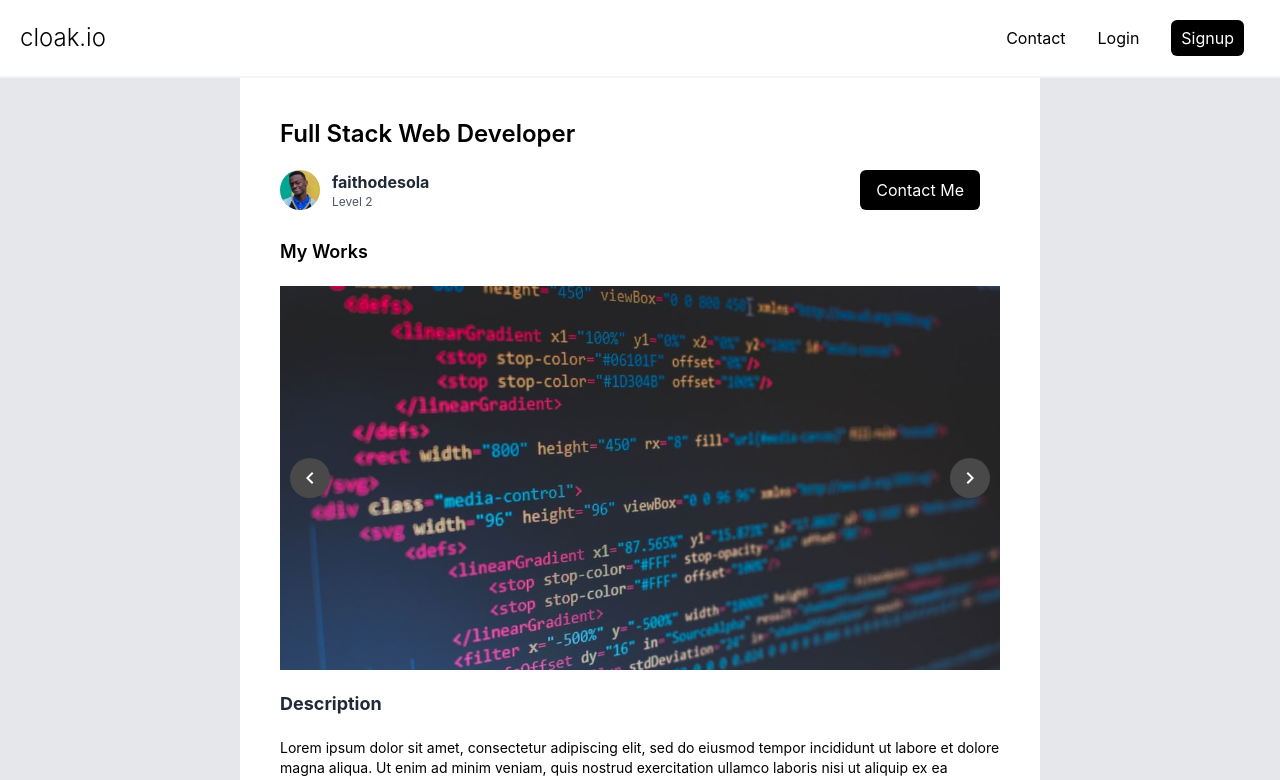
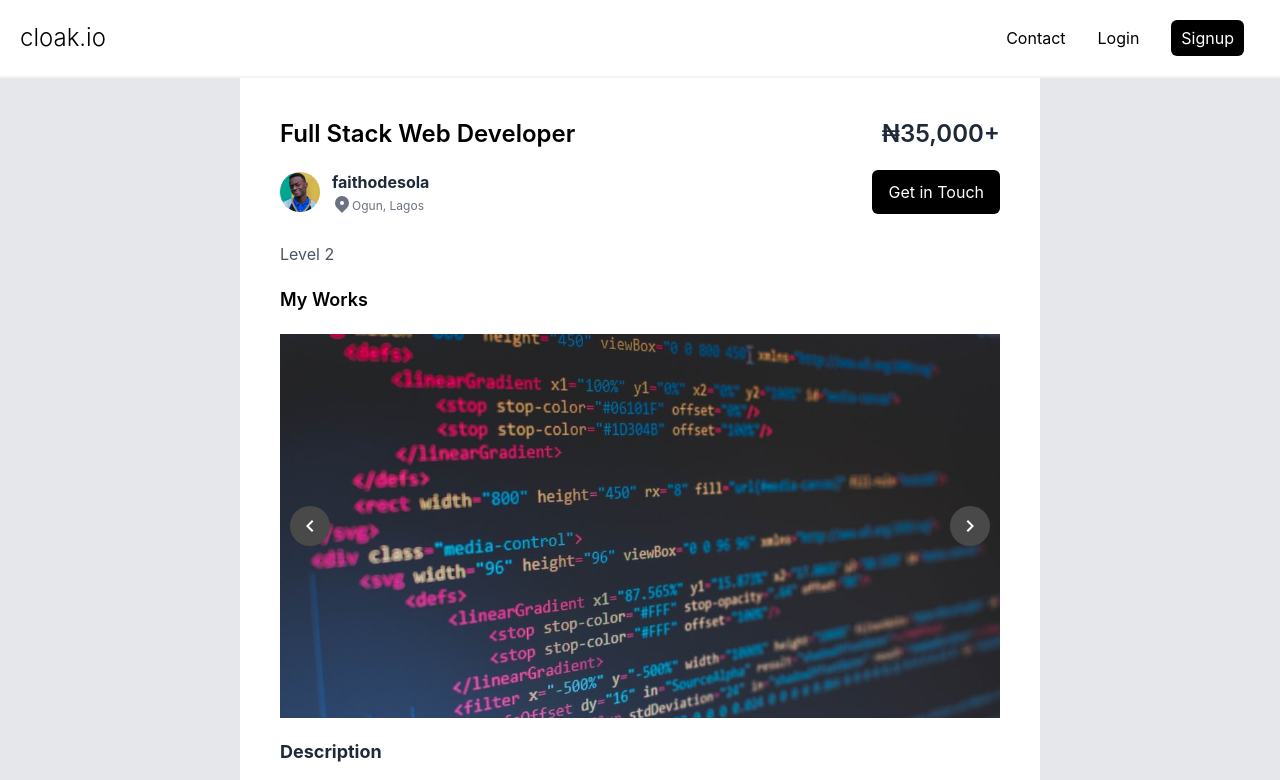
Before and after one commit to Olatokumbo/Cloak.io, a Next.js app: page /search/12 in a window 1280 px wide. Shown: the top 780 px of the page. Built offline with nearby package versions, Linux system fonts and the light colour scheme.

Commit message:
Some layout changes

```diff
--- a/pages/search/[id].js
+++ b/pages/search/[id].js
@@ -8,9 +8,12 @@ const Profile = () => {
       <div className="flex">
         <div className="flex-none lg:flex-1 bg-gray-200"></div>
         <div className="flex-3 bg-white py-5 px-10">
+          <div className="flex justify-between items-center">
           <h1 className="text-2xl font-semibold my-5">
             Full Stack Web Developer
           </h1>
+          <h5 className="text-2xl font-semibold text-gray-800">₦35,000+</h5>
+          </div>
           <div className="flex justify-between mb-7">
             <div className="flex items-center">
               <img
@@ -22,13 +25,31 @@ const Profile = () => {
                 <h4 className="ext-base font-bold text-gray-800">
                   faithodesola
                 </h4>
-                <h6 className="text-xs text-gray-600">Level 2</h6>
+                <div className="flex">
+                  <svg
+                    xmlns="http://www.w3.org/2000/svg"
+                    className="h-5 w-5 text-gray-500"
+                    viewBox="0 0 20 20"
+                    fill="currentColor"
+                  >
+                    <path
+                      fillRule="evenodd"
+                      d="M5.05 4.05a7 7 0 119.9 9.9L10 18.9l-4.95-4.95a7 7 0 010-9.9zM10 11a2 2 0 100-4 2 2 0 000 4z"
+                      clipRule="evenodd"
+                    />
+                  </svg>
+
+                  <h5 className="text-xs self-end text-gray-500">
+                    Ogun, Lagos
+                  </h5>
+                </div>
               </div>
             </div>
-            <button className="mx-5 bg-black focus:outline-none text-white px-3 py-2 md:px-4 rounded-md hover:bg-gray-900">
-              Contact Me
+            <button className="ml-5 bg-black focus:outline-none text-white px-3 py-2 md:px-4 rounded-md hover:bg-gray-900">
+              Get in Touch
             </button>
           </div>
+          <h6 className="text-md text-gray-600">Level 2</h6>
           <h1 className="text-lg font-semibold mt-5">My Works</h1>
           <ProfileCarousel />
           <h1 className="font-bold text-lg my-5 text-gray-800">Description</h1>
```
